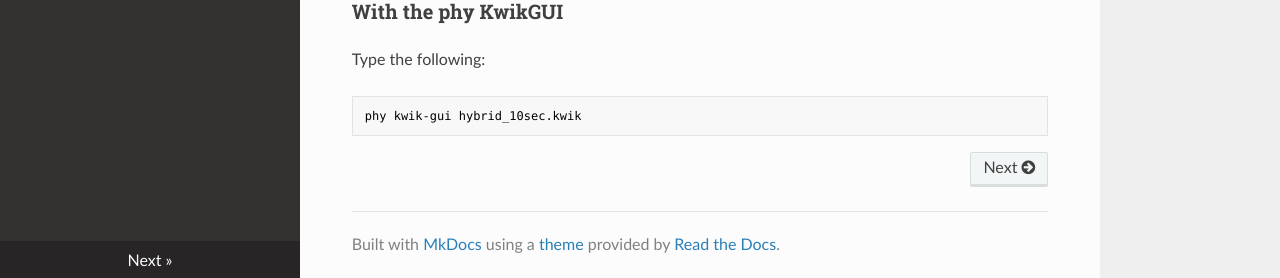
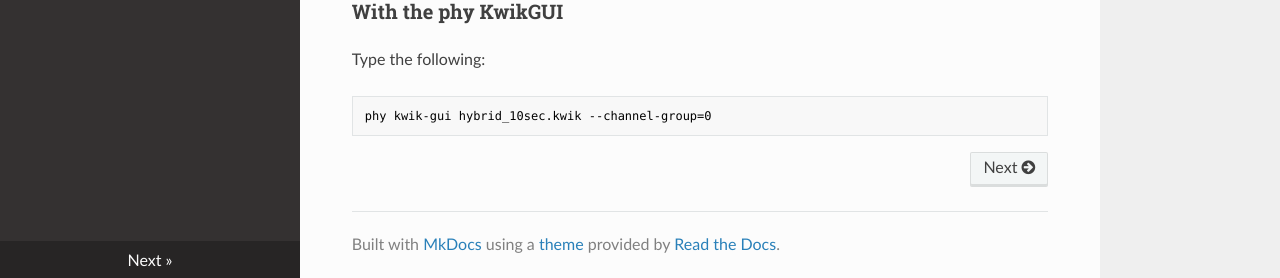
Before and after one commit to musicinmybrain/klusta, an MkDocs documentation site: the page built from docs/index.md, in a window 1280 px wide and 900 px high, scrolled down 1201 px. Shown: the part 619-897 px from the top of the window. Built offline with MkDocs 1.6.1, drawn with Linux system fonts in a browser that asks for light colours; nearby versions of some CDN libraries; old or Windows-style settings are respelled for this version of MkDocs.

Commit message:
Add documentation for channel group choice in GUI

````diff
--- a/docs/index.md
+++ b/docs/index.md
@@ -80,5 +80,5 @@ klustaviewa hybrid_10sec.kwik
 Type the following:
 
 ```bash
-phy kwik-gui hybrid_10sec.kwik
+phy kwik-gui hybrid_10sec.kwik --channel-group=0
 ```
````
